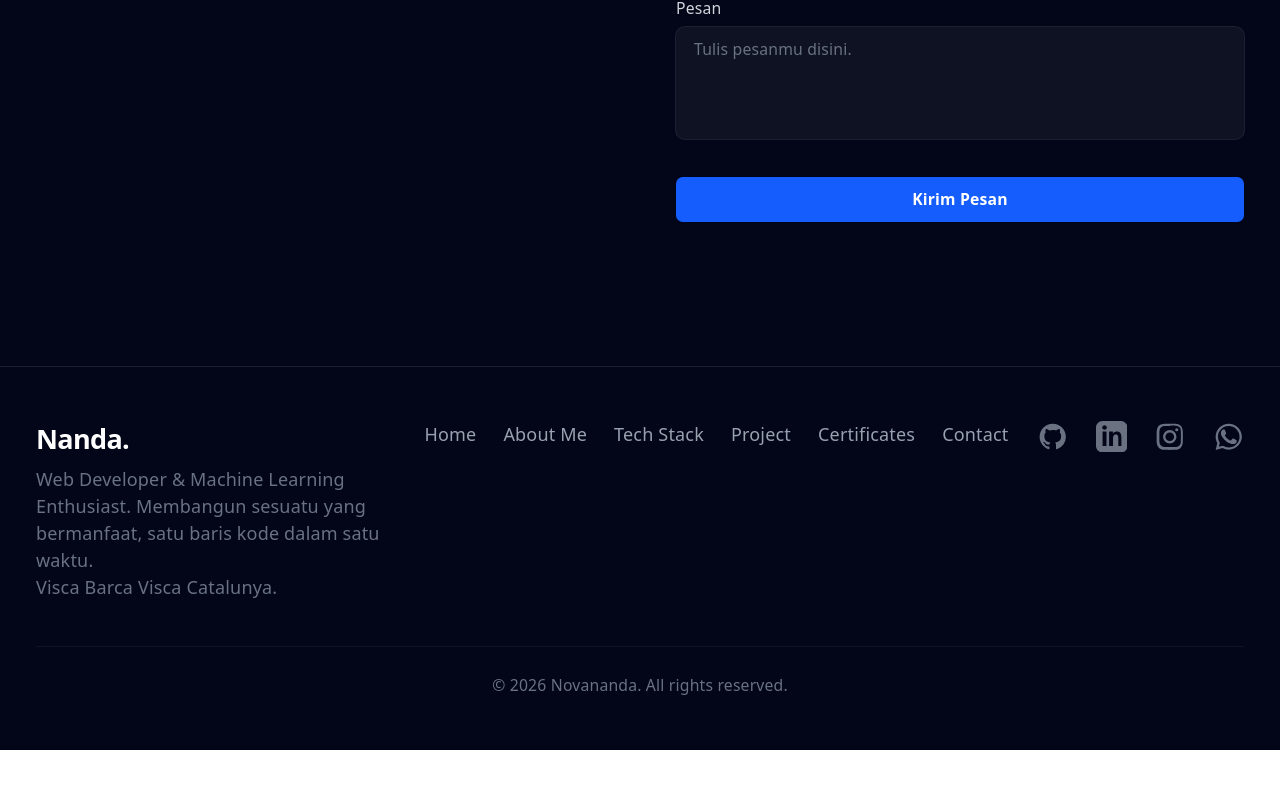
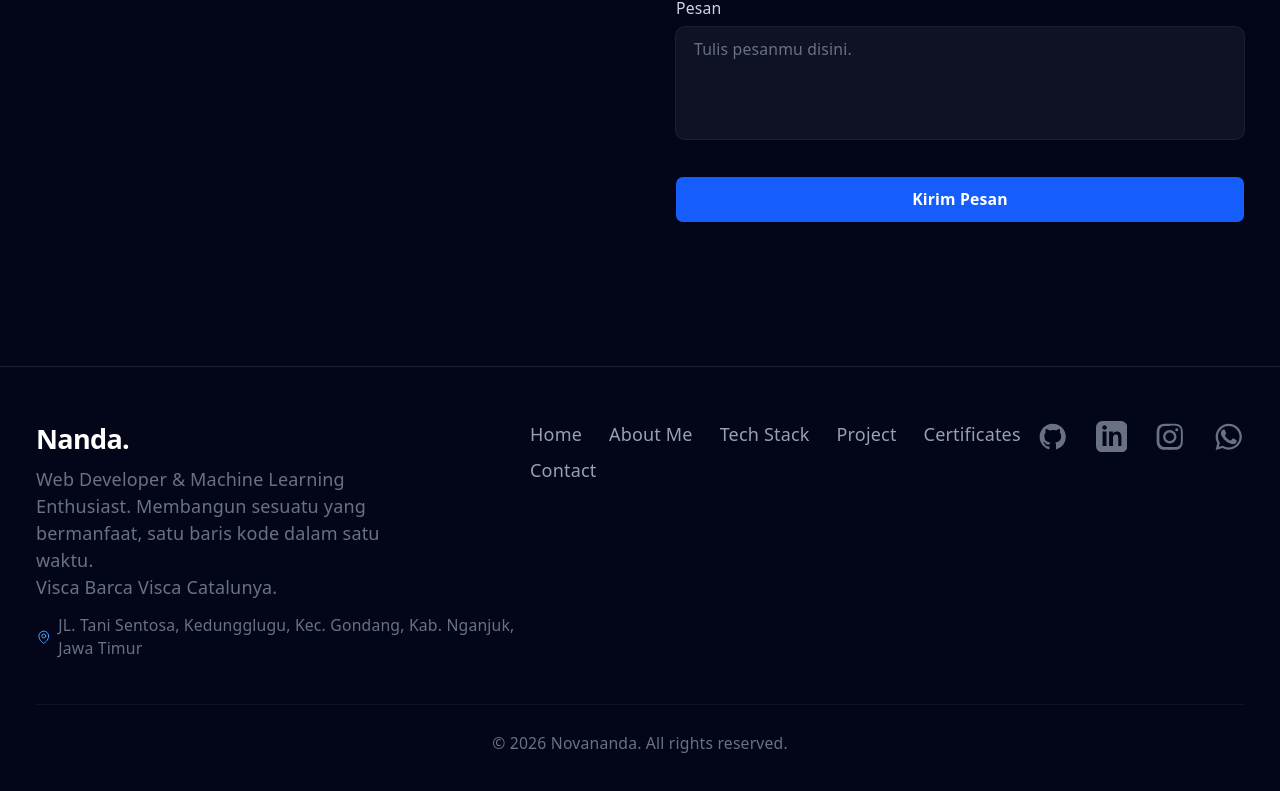
Before and after one commit to Zakynovan18/portofolio, a React (Vite) app: page / in a window 1280 px wide. Shown: the part 5571-6362 px from the top of the page. Before the commit the page ends 6321 px from the top, so only its background shows below. Built offline with nearby package versions, Linux system fonts and the light colour scheme.

Commit message:
add addres in footer

```diff
--- a/src/components/Footer.tsx
+++ b/src/components/Footer.tsx
@@ -1,3 +1,5 @@
+import { MapPinIcon } from '@heroicons/react/24/outline'
+
 const footerNav = [
   { name: 'Home', href: '#home' },
   { name: 'About Me', href: '#about' },
@@ -78,6 +80,10 @@ export default function Footer() {
             <p className="mt-2 max-w-xs text-base text-gray-500">
               Web Developer &amp; Machine Learning Enthusiast. Membangun sesuatu yang bermanfaat, satu baris kode dalam satu waktu. <br /> Visca Barca Visca Catalunya.
             </p>
+            <p className="mt-3 flex items-center justify-center gap-x-1.5 text-sm text-gray-500 sm:justify-start">
+              <MapPinIcon className="size-4 text-blue-400" />
+              JL. Tani Sentosa, Kedungglugu, Kec. Gondang, Kab. Nganjuk, Jawa Timur
+            </p>
           </div>
 
           {/* Nav links */}
```
